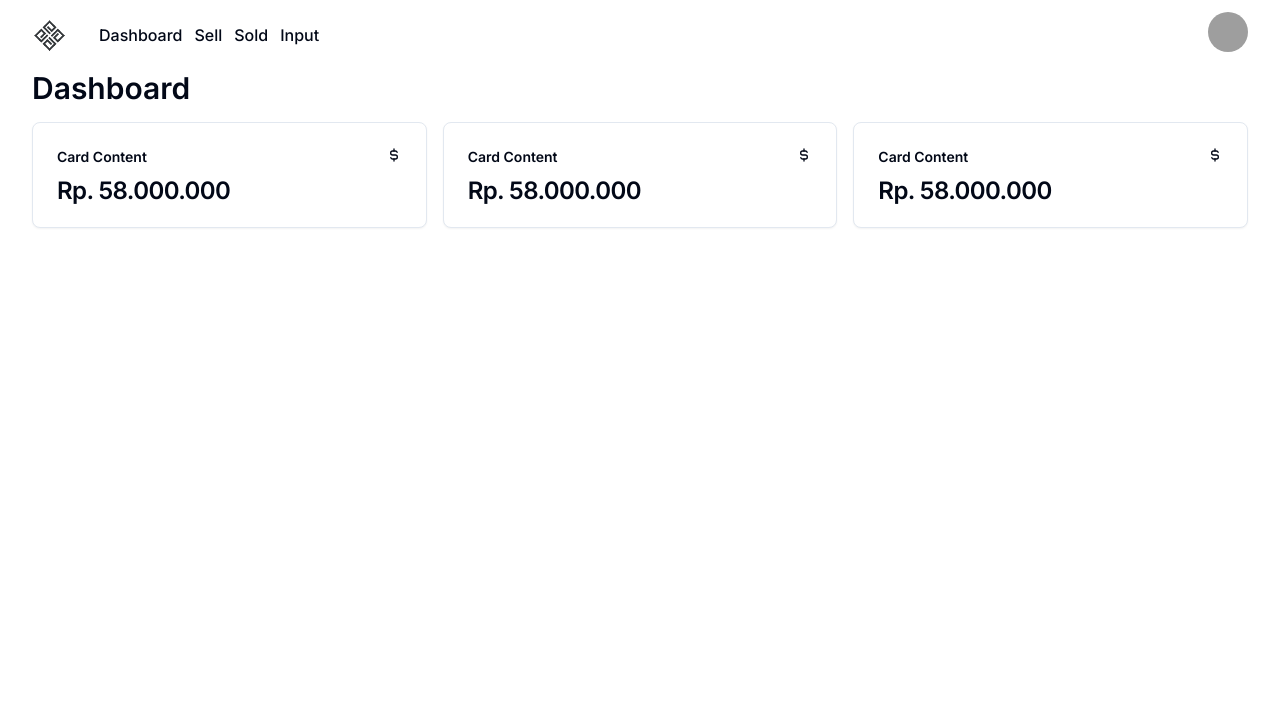
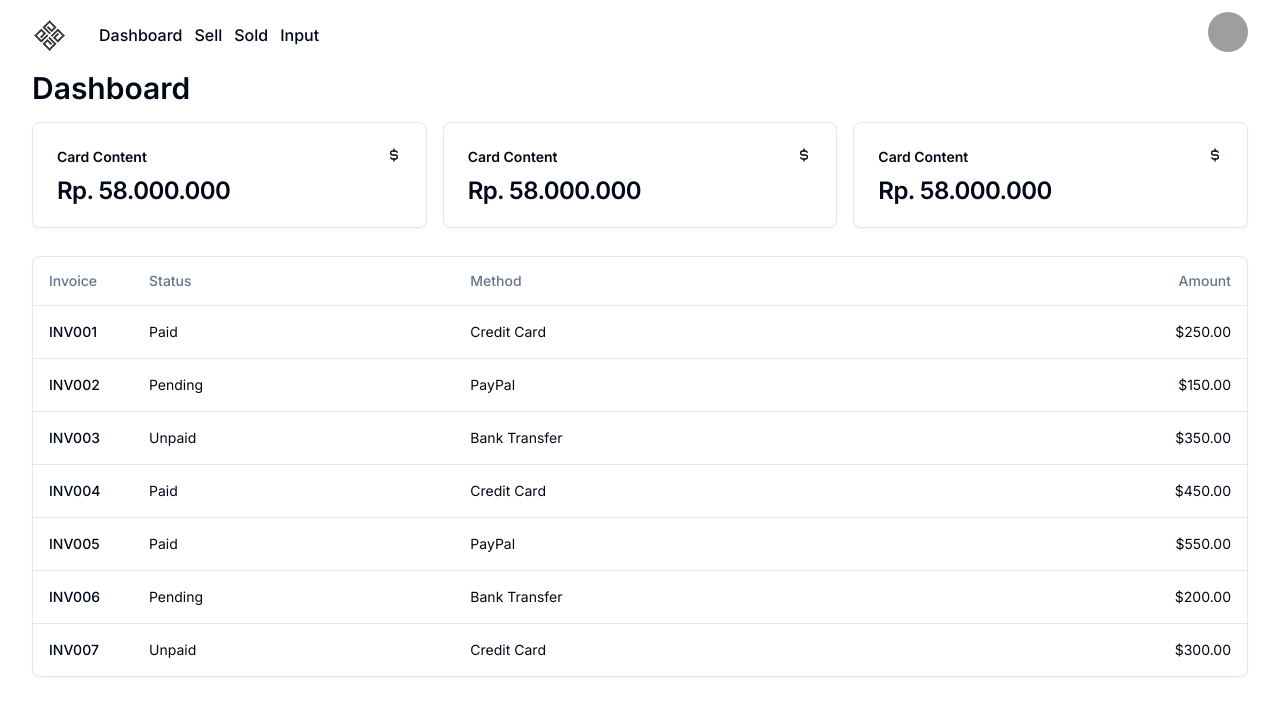
Before and after one commit to yayatooo/Showroom-Frontend, a Next.js app: page / in a window 1280 px wide. Shown: the top 716 px of the page. Built offline with nearby package versions, Linux system fonts and the light colour scheme; grey boxes are pictures that could not be loaded.

Commit message:
add table

```diff
--- a/app/common/dashboard/page.tsx
+++ b/app/common/dashboard/page.tsx
@@ -1,4 +1,6 @@
 import { CardDashboard } from "@/app/ui/CardDashboard";
+import { TableDemo } from "@/app/ui/Table";
+
 import React from "react";
 
 export default function Dashboard() {
@@ -10,6 +12,9 @@
         <CardDashboard />
         <CardDashboard />
       </div>
+      <div className="py-3">
+      <TableDemo />
+      </div>
     </>
   );
 }
--- /dev/null
+++ b/app/ui/Table.tsx
@@ -0,0 +1,86 @@
+import {
+  Table,
+  TableBody,
+  TableCaption,
+  TableCell,
+  TableFooter,
+  TableHead,
+  TableHeader,
+  TableRow,
+} from "@/components/ui/table";
+
+import { Card } from "@/components/ui/card";
+
+const invoices = [
+  {
+    invoice: "INV001",
+    paymentStatus: "Paid",
+    totalAmount: "$250.00",
+    paymentMethod: "Credit Card",
+  },
+  {
+    invoice: "INV002",
+    paymentStatus: "Pending",
+    totalAmount: "$150.00",
+    paymentMethod: "PayPal",
+  },
+  {
+    invoice: "INV003",
+    paymentStatus: "Unpaid",
+    totalAmount: "$350.00",
+    paymentMethod: "Bank Transfer",
+  },
+  {
+    invoice: "INV004",
+    paymentStatus: "Paid",
+    totalAmount: "$450.00",
+    paymentMethod: "Credit Card",
+  },
+  {
+    invoice: "INV005",
+    paymentStatus: "Paid",
+    totalAmount: "$550.00",
+    paymentMethod: "PayPal",
+  },
+  {
+    invoice: "INV006",
+    paymentStatus: "Pending",
+    totalAmount: "$200.00",
+    paymentMethod: "Bank Transfer",
+  },
+  {
+    invoice: "INV007",
+    paymentStatus: "Unpaid",
+    totalAmount: "$300.00",
+    paymentMethod: "Credit Card",
+  },
+];
+
+export function TableDemo() {
+  return (
+    <Card>
+      <Table>
+        <TableHeader>
+          <TableRow>
+            <TableHead className="w-[100px]">Invoice</TableHead>
+            <TableHead>Status</TableHead>
+            <TableHead>Method</TableHead>
+            <TableHead className="text-right">Amount</TableHead>
+          </TableRow>
+        </TableHeader>
+        <TableBody>
+          {invoices.map((invoice) => (
+            <TableRow key={invoice.invoice}>
+              <TableCell className="font-medium">{invoice.invoice}</TableCell>
+              <TableCell>{invoice.paymentStatus}</TableCell>
+              <TableCell>{invoice.paymentMethod}</TableCell>
+              <TableCell className="text-right">
+                {invoice.totalAmount}
+              </TableCell>
+            </TableRow>
+          ))}
+        </TableBody>
+      </Table>
+    </Card>
+  );
+}
```
